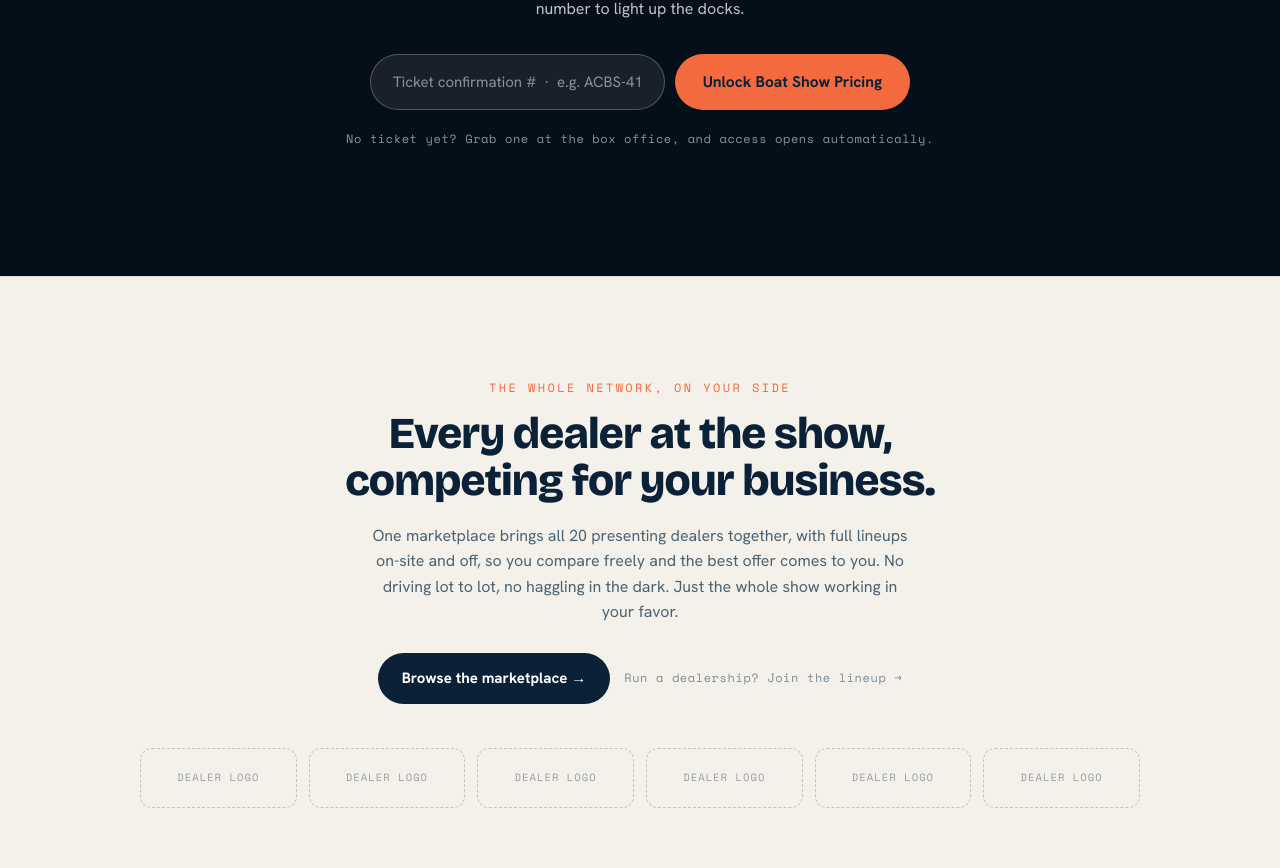
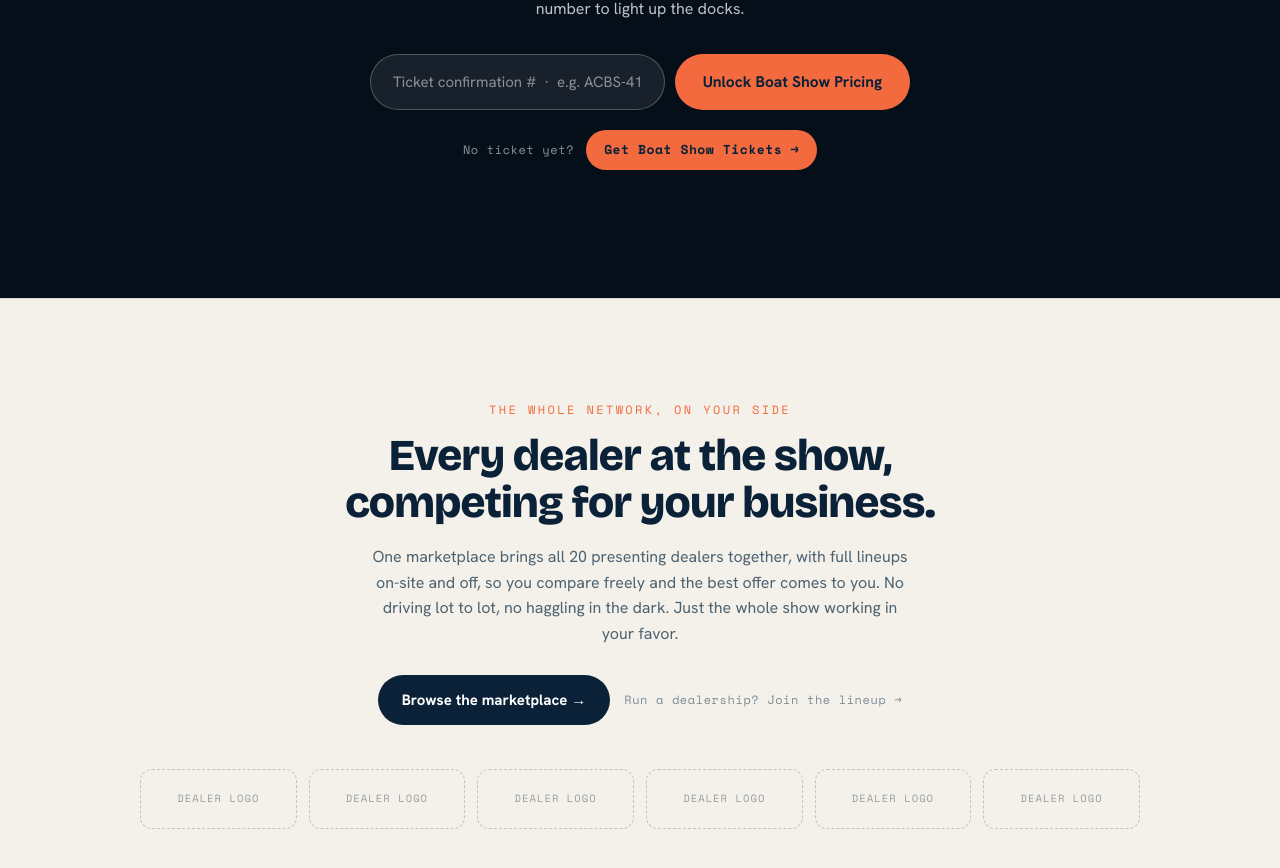
Before and after one commit to jondigital1/virtualboatshow, a Next.js app: page / in a window 1280 px wide. Shown: the part 7071-7939 px from the top of the page. Built offline with nearby package versions, Linux system fonts and the light colour scheme.

Commit message:
Add buy-tickets button to the pricing gate's no-ticket path

```diff
--- a/app/page.tsx
+++ b/app/page.tsx
@@ -425,7 +425,10 @@ export default function Home() {
               <span style={{ fontSize: 14.5, color: "#fff" }}>Access unlocked. Live pricing is now visible across every dock. Scroll up to browse.</span>
             </div>
           ) : (
-            <div style={{ marginTop: 20, fontFamily: MONO, fontSize: 12, letterSpacing: ".05em", color: "rgba(255,255,255,.55)" }}>No ticket yet? Grab one at the box office, and access opens automatically.</div>
+            <div style={{ marginTop: 20, display: "flex", gap: 12, alignItems: "center", justifyContent: "center", flexWrap: "wrap" }}>
+              <span style={{ fontFamily: MONO, fontSize: 12, letterSpacing: ".05em", color: "rgba(255,255,255,.55)" }}>No ticket yet?</span>
+              <button onClick={() => openModal()} className="h-brighten" style={{ display: "inline-flex", alignItems: "center", gap: 7, background: "var(--accent)", color: "#0A2138", fontWeight: 700, fontSize: 13, fontFamily: MONO, letterSpacing: ".04em", padding: "10px 18px", borderRadius: 999, border: "none", cursor: "pointer" }}>Get Boat Show Tickets →</button>
+            </div>
           )}
         </div>
       </section>
```
